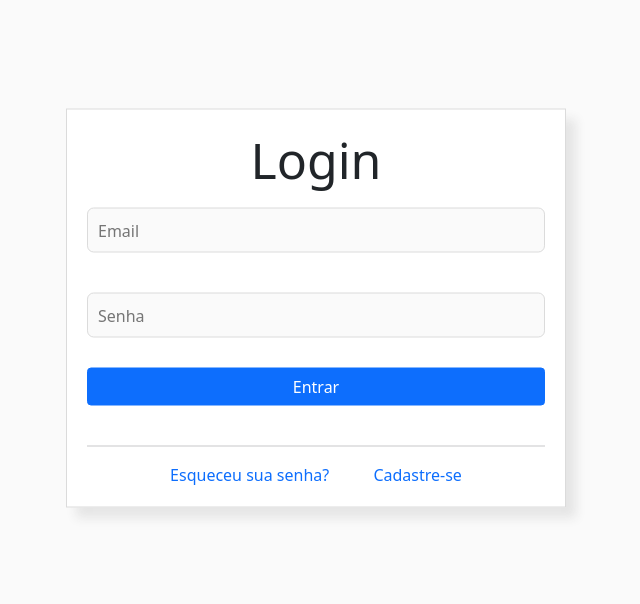
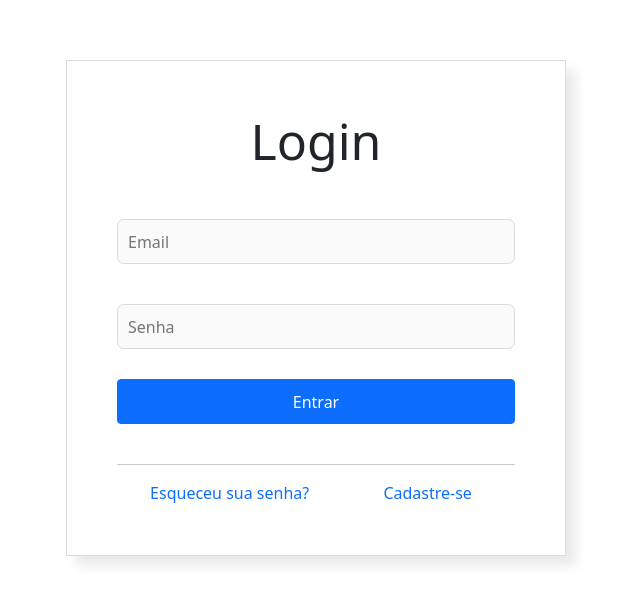
Before and after one commit to hellemmourap/projetointegrado-web, a plain HTML site: page index.html in a window 1280 px wide. Shown: the part 112-716 px from the top of the page, without its empty margins (344-984 px from the left). Drawn offline with nearby package versions, Linux system fonts and the light colour scheme.

Commit message:
modified

```diff
--- a/css/style.css
+++ b/css/style.css
@@ -1,13 +1,13 @@
 *{margin: 20px;padding: 0;box-sizing: border-box;}
 
 body{
-    background-color: #FAFAFA;
+    background-color: #FFFFFF;
 }
 .color{
     background-color:	#FFFFFF;
     max-width: 500px;
     width: 70%;
-    padding: 20px;
+    padding: 50px;
     position:absolute;
     left: 50%;
     top:50%;
--- a/index.html
+++ b/index.html
@@ -15,7 +15,7 @@
 
 <body>
     <form class="color" onsubmit="verificar(event)">
-        <h1>Login</h1>
+        <h1 style="height: 90px" >Login</h1>
         <input type="text" name="email" id="email" placeholder="Email" required />
 
         <div class="pass-change">
@@ -23,11 +23,11 @@
             <button id="btn"></button>
         </div>
 
-        <input type="submit" class="btn btn-primary" name="botao" value="Entrar" /> <br><br>
+        <input style="height: 45px;" type="submit" class="btn btn-primary" name="botao" value="Entrar" /></a> <br><br>
 
         <hr>
-        <a href="#"> Esqueceu sua senha? </a>
-        <a href="./html/cadastrar.html"> Cadastre-se </a>
+        <a href="#" style="margin: 30px" > Esqueceu sua senha? </a>
+        <a href="./html/cadastrar.html" style="margin: 40px" > Cadastre-se </a>
     </form>
     <script src="./js/index.js"></script>
 </body>
```
